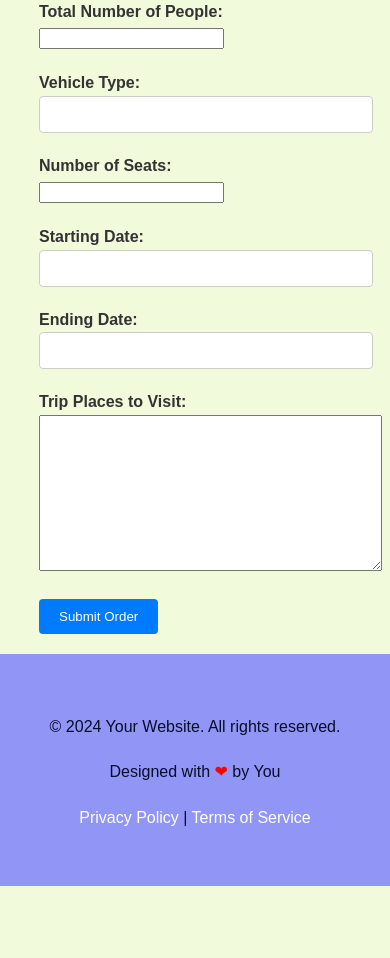
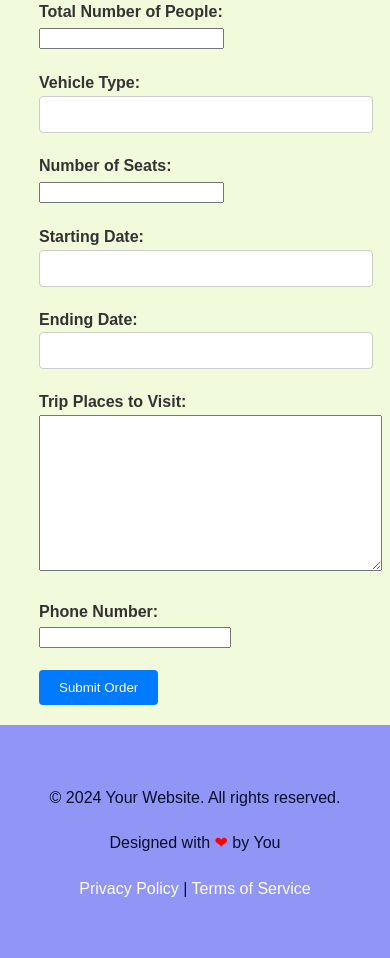
Before and after one commit to manojs15/travel_webiste, a Django app: page /tror/order/ in a window 390 px wide. Shown: the part 179-1137 px from the top of the page. Before the commit the page ends 1065 px from the top, so only its background shows below. Run offline with Django 5.2, Linux system fonts and the light colour scheme.

Commit message:
phone_number_initialize

```diff
--- a/tror/models.py
+++ b/tror/models.py
@@ -7,6 +7,7 @@ class TravelBooking(models.Model):
     start_date = models.DateField()
     end_date = models.DateField()
     places_to_visit = models.TextField()
+    phone_number = models.BigIntegerField()  # Storing phone number as a complete integer
 
     def __str__(self):
         return f"Booking for {self.total_people} people - {self.vehicle_type}"
--- a/tror/templates/order_details.html
+++ b/tror/templates/order_details.html
@@ -11,5 +11,6 @@
     <p><strong>Starting Date:</strong> {{ order.start_date }}</p>
     <p><strong>Ending Date:</strong> {{ order.end_date }}</p>
     <p><strong>Places to Visit:</strong> {{ order.places_to_visit }}</p>
+    <p><strong>Phone Number:</strong> {{ order.phone_number }}</p>
 </div>
 {% endblock %}
--- a/tror/templates/ordform.html
+++ b/tror/templates/ordform.html
@@ -40,6 +40,12 @@
             {{ form.places_to_visit }}
             {{ form.places_to_visit.errors }}
         </div>
+        <div class="form-group">
+            <label for="id_phone_number">Phone Number:</label>
+            {{ form.phone_number }}
+            {{ form.phone_number.errors }}
+        </div>
+
         <button type="submit">Submit Order</button>
     </form>
 </div>
```
Also changed, not shown: tror/migrations/0002_travelbooking_phone_number.py (added).
